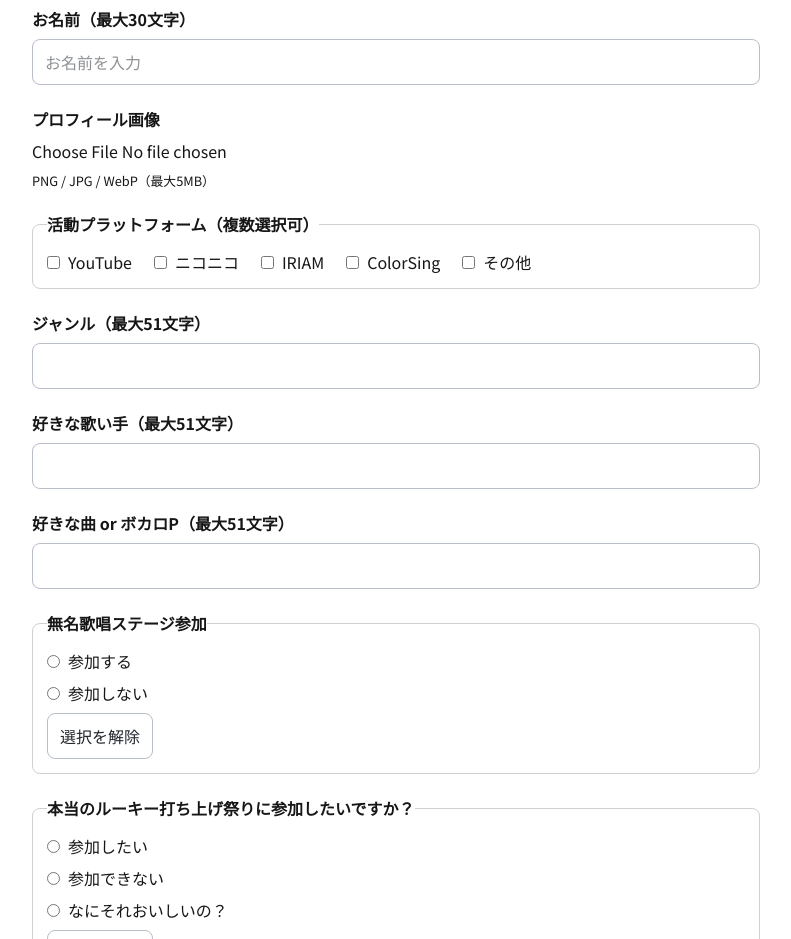
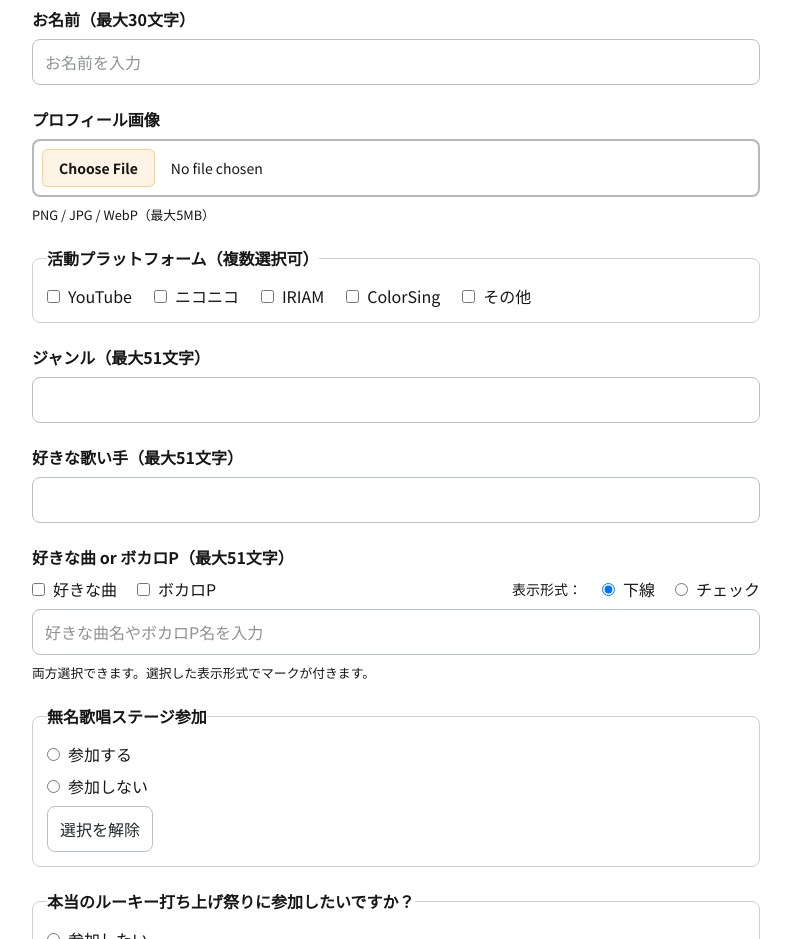
Before and after one commit to hontono-rookie-web-design/hontono-utaite-web, a Next.js app in the folder 2026winter/frontend/: page /participation-card in a window 1280 px wide. Shown: the part 1180-2119 px from the top of the page, without its empty margins (388-1179 px from the left). Built offline with nearby package versions, Linux system fonts and the light colour scheme; no server answers.

Commit message:
Entry, Choose Files, Fav Songs & Producers

```diff
--- a/2026winter/frontend/src/app/participation-card/page.tsx
+++ b/2026winter/frontend/src/app/participation-card/page.tsx
@@ -28,6 +28,8 @@ const PLATFORM_OPTIONS = [
 type Platform = (typeof PLATFORM_OPTIONS)[number]["value"];
 type StageChoice = "yes" | "no" | "";
 type AfterpartyChoice = "yes" | "no" | "what" | "";
+type FavoriteType = "song" | "vocaloidP";
+type FavoriteMarkStyle = "underline" | "check";
 
 type CardValues = {
   name: string;
@@ -37,6 +39,8 @@ type CardValues = {
   genre: string;
   favoriteSinger: string;
   favoriteSongOrVocaloidP: string;
+  favoriteTypes: FavoriteType[];
+  favoriteMarkStyle: FavoriteMarkStyle;
   stageChoice: StageChoice;
   afterpartyChoice: AfterpartyChoice;
   message: string;
@@ -106,6 +110,26 @@ function drawCheck(ctx: CanvasRenderingContext2D, x: number, y: number) {
   ctx.lineTo(x - 3, y + 9);
   ctx.lineTo(x + 14, y - 13);
   ctx.stroke();
+  ctx.restore();
+}
+
+function drawUnderline(
+  ctx: CanvasRenderingContext2D,
+  startX: number,
+  endX: number,
+  y: number,
+) {
+  ctx.save();
+
+  ctx.strokeStyle = "#FF0208";
+  ctx.lineWidth = 5;
+  ctx.lineCap = "round";
+
+  ctx.beginPath();
+  ctx.moveTo(startX, y);
+  ctx.lineTo(endX, y);
+  ctx.stroke();
+
   ctx.restore();
 }
 
@@ -280,6 +304,26 @@ async function renderCard(
   drawCenteredWrappedText(ctx, values.favoriteSinger, 902, 826, 490, 110, 38, 18);
   drawCenteredWrappedText(ctx, values.favoriteSongOrVocaloidP, 311, 1028, 490, 110, 38, 18);
 
+  // Display either underlines or checkmarks.
+  // 下線またはチェックマークのいずれかを表示する。
+  if (values.favoriteMarkStyle === "underline") {
+    if (values.favoriteTypes.includes("song")) {
+      drawUnderline(ctx, 65, 251, 951);
+    }
+
+    if (values.favoriteTypes.includes("vocaloidP")) {
+      drawUnderline(ctx, 350, 505, 951);
+    }
+  } else {
+    if (values.favoriteTypes.includes("song")) {
+      drawCheck(ctx, 247, 947);
+    }
+
+    if (values.favoriteTypes.includes("vocaloidP")) {
+      drawCheck(ctx, 495, 947);
+    }
+  }
+
   // 無名歌唱ステージ参加（single choice）
   if (values.stageChoice === "yes") drawCheck(ctx, 672, 1002);
   if (values.stageChoice === "no") drawCheck(ctx, 672, 1039);
@@ -326,6 +370,9 @@ export default function ParticipationCardPage() {
   const [genre, setGenre] = useState("");
   const [favoriteSinger, setFavoriteSinger] = useState("");
   const [favoriteSongOrVocaloidP, setFavoriteSongOrVocaloidP] = useState("");
+  const [favoriteTypes, setFavoriteTypes] = useState<FavoriteType[]>([]);
+  const [favoriteMarkStyle, setFavoriteMarkStyle] =
+  useState<FavoriteMarkStyle>("underline");
   const [stageChoice, setStageChoice] = useState<StageChoice>("");
   const [afterpartyChoice, setAfterpartyChoice] = useState<AfterpartyChoice>("");
   const [message, setMessage] = useState("");
@@ -340,11 +387,13 @@ export default function ParticipationCardPage() {
     genre,
     favoriteSinger,
     favoriteSongOrVocaloidP,
+    favoriteTypes,
+    favoriteMarkStyle,
     stageChoice,
     afterpartyChoice,
     message,
   }), [name, profileImage, platforms, otherPlatform, genre, favoriteSinger,
-      favoriteSongOrVocaloidP, stageChoice, afterpartyChoice, message]);
+      favoriteSongOrVocaloidP, favoriteTypes, favoriteMarkStyle, stageChoice, afterpartyChoice, message]);
 
   useEffect(() => {
     let cancelled = false;
@@ -384,6 +433,14 @@ export default function ParticipationCardPage() {
       previous.includes(platform)
         ? previous.filter((item) => item !== platform)
         : [...previous, platform],
+    );
+  }
+
+  function toggleFavoriteType(type: FavoriteType) {
+    setFavoriteTypes((previous) =>
+      previous.includes(type)
+        ? previous.filter((item) => item !== type)
+        : [...previous, type],
     );
   }
 
@@ -444,8 +501,14 @@ export default function ParticipationCardPage() {
 
         <div style={sectionStyle}>
           <label htmlFor="utaite-avatar"><strong>プロフィール画像</strong></label>
-          <input id="utaite-avatar" ref={fileInputRef} type="file"
-            accept="image/png,image/jpeg,image/webp" onChange={handleImageUpload} />
+          <input
+            id="utaite-avatar"
+            ref={fileInputRef}
+            type="file"
+            accept="image/png,image/jpeg,image/webp"
+            onChange={handleImageUpload}
+            className="w-full cursor-pointer rounded-lg border-2 border-base-content/30 bg-base-100 p-2 text-sm file:mr-4 file:cursor-pointer file:rounded-md file:border file:border-primary/40 file:bg-primary/10 file:px-4 file:py-2 file:font-semibold file:text-base-content hover:border-primary/70"
+          />
           <small>PNG / JPG / WebP（最大5MB）</small>
           {profileImage && (
             <button type="button" onClick={() => {
@@ -484,14 +547,80 @@ export default function ParticipationCardPage() {
         </label>
         <label style={sectionStyle}>
           <strong>好きな歌い手（最大51文字）</strong>
-          <input style={fieldStyle} value={favoriteSinger} maxLength={51}
-            onChange={(event) => setFavoriteSinger(event.target.value)} />
+          <input
+            style={fieldStyle}
+            value={favoriteSinger}
+            maxLength={51}
+            onChange={(event) => setFavoriteSinger(event.target.value)}
+          />
         </label>
-        <label style={sectionStyle}>
+        <div style={sectionStyle}>
           <strong>好きな曲 or ボカロP（最大51文字）</strong>
-          <input style={fieldStyle} value={favoriteSongOrVocaloidP} maxLength={51}
-            onChange={(event) => setFavoriteSongOrVocaloidP(event.target.value)} />
-        </label>
+
+
+        <div
+          style={{
+            display: "flex",
+            alignItems: "center",
+            flexWrap: "wrap",
+            gap: "12px 20px",
+          }}
+        >
+          <label style={choiceStyle}>
+            <input
+              type="checkbox"
+              checked={favoriteTypes.includes("song")}
+              onChange={() => toggleFavoriteType("song")}
+            />
+            好きな曲
+          </label>
+
+          <label style={choiceStyle}>
+            <input
+              type="checkbox"
+              checked={favoriteTypes.includes("vocaloidP")}
+              onChange={() => toggleFavoriteType("vocaloidP")}
+            />
+            ボカロP
+          </label>
+
+          <span style={{ marginLeft: "auto", fontSize: 14 }}>
+            表示形式：
+          </span>
+
+          <label style={choiceStyle}>
+            <input
+              type="radio"
+              name="favorite-mark-style"
+              checked={favoriteMarkStyle === "underline"}
+              onChange={() => setFavoriteMarkStyle("underline")}
+            />
+            下線
+          </label>
+
+          <label style={choiceStyle}>
+            <input
+              type="radio"
+              name="favorite-mark-style"
+              checked={favoriteMarkStyle === "check"}
+              onChange={() => setFavoriteMarkStyle("check")}
+            />
+            チェック
+          </label>
+        </div>
+
+          <input
+            style={fieldStyle}
+            value={favoriteSongOrVocaloidP}
+            maxLength={51}
+            onChange={(event) =>
+              setFavoriteSongOrVocaloidP(event.target.value)
+            }
+            placeholder="好きな曲名やボカロP名を入力"
+          />
+
+          <small>両方選択できます。選択した表示形式でマークが付きます。</small>
+        </div>
 
         <fieldset style={{ ...sectionStyle, border: "1px solid #d0d0d0", borderRadius: 8, padding: 14 }}>
           <legend style={{ fontWeight: 700 }}>無名歌唱ステージ参加</legend>
--- a/2026winter/frontend/src/components/sections/ParticipationCardEntry.tsx
+++ b/2026winter/frontend/src/components/sections/ParticipationCardEntry.tsx
@@ -1,5 +1,6 @@
 
 import Link from "next/link";
+import Image from "next/image";
 
 export default function ParticipationCardEntry() {
   return (
@@ -14,6 +15,16 @@ export default function ParticipationCardEntry() {
           参加表明カードを簡単に作成できます！
         </p>
 
+        <div className="mb-6 flex justify-center">
+          <Image
+            src="/participation-card/template-utaite.png"
+            alt="参加表明カードのサンプル"
+            width={1200}
+            height={1600}
+            className="h-auto w-32 rounded-lg border border-gray-200 shadow-sm sm:w-40"
+          />
+        </div>
+
         <Link
           href="/participation-card"
           className="inline-block rounded-lg bg-orange-500 px-6 py-3 font-bold text-white transition-colors hover:bg-orange-600"
```
